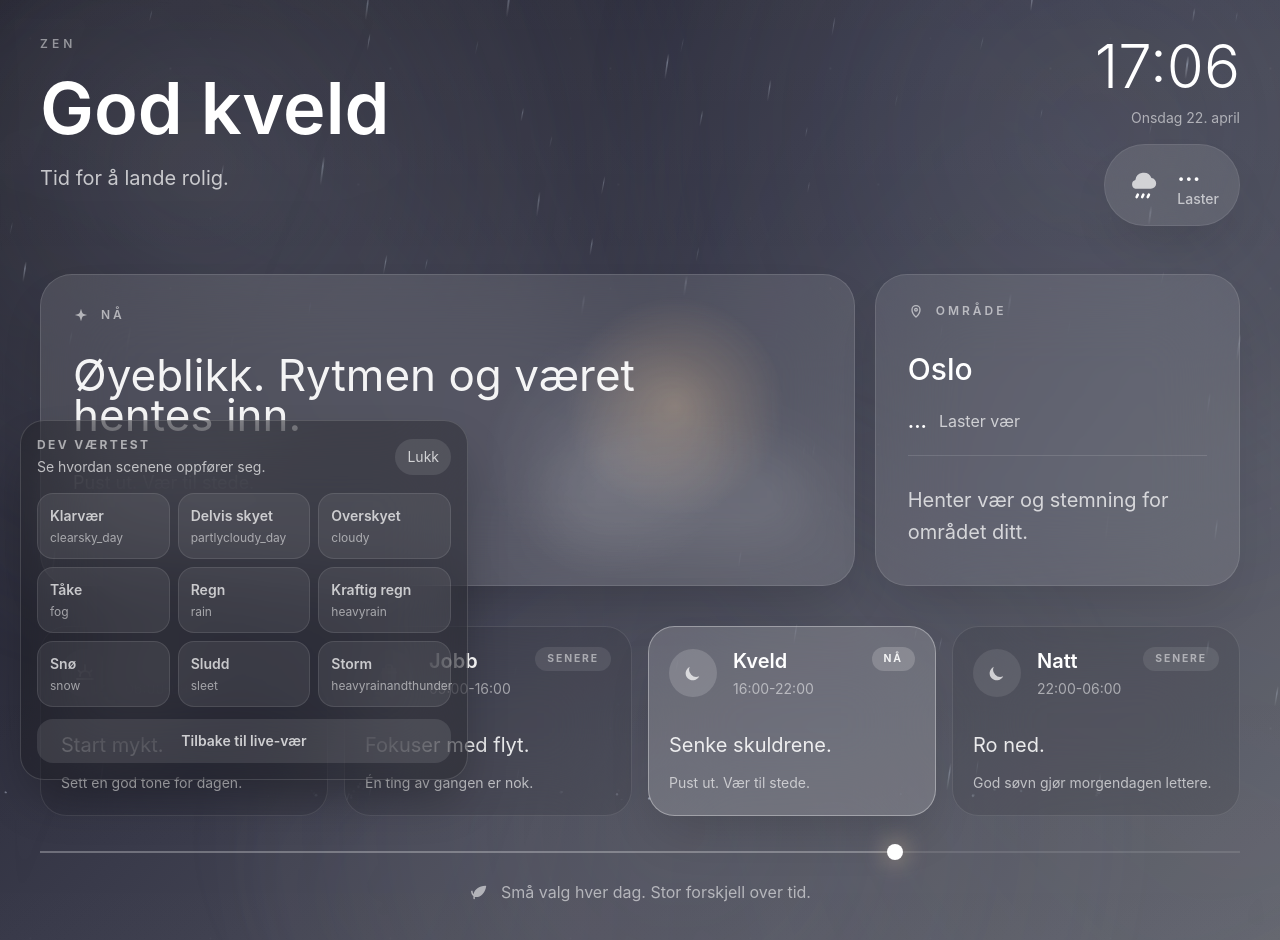
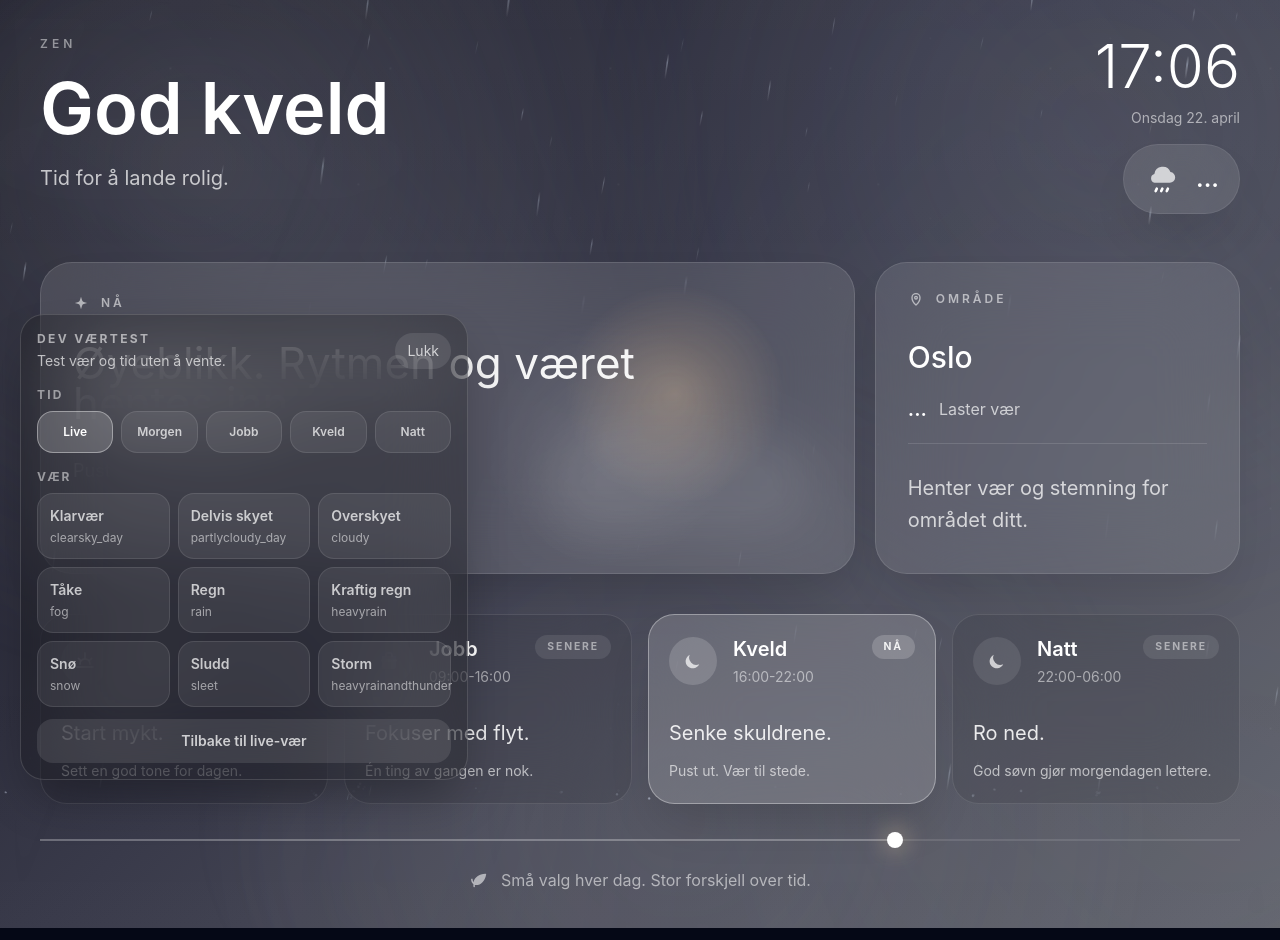
Before and after one commit to Simen27u/Zen, a React (Vite) app in the folder frontend/: page / in a window 1280 px wide. Both pictures are taken after a click on the button "VÆRTEST". Built offline with nearby package versions, Linux system fonts and the light colour scheme; no server answers.

Commit message:
DEV 1.3 night atmosphere and weather lab

```diff
--- a/frontend/src/components/AmbientBackdrop.tsx
+++ b/frontend/src/components/AmbientBackdrop.tsx
@@ -48,6 +48,14 @@ export default function AmbientBackdrop({ palette, scene }: { palette: Palette;
       alpha: number;
     };
 
+    type LightningBolt = {
+      points: Array<{ x: number; y: number }>;
+      branches: Array<Array<{ x: number; y: number }>>;
+      life: number;
+      maxLife: number;
+      alpha: number;
+    };
+
     let animationFrameId = 0;
     let width = 0;
     let height = 0;
@@ -56,6 +64,7 @@ export default function AmbientBackdrop({ palette, scene }: { palette: Palette;
     let lightningAt = Math.random() * 10 + 3;
     let lightningOpacity = 0;
     let elapsed = 0;
+    let lightningBolt: LightningBolt | null = null;
 
     const drops: Drop[] = [];
     const flakes: Flake[] = [];
@@ -210,6 +219,88 @@ export default function AmbientBackdrop({ palette, scene }: { palette: Palette;
       ctx.fill();
     }
 
+    function createLightningBolt(): LightningBolt {
+      const startX = randomBetween(width * 0.18, width * 0.78);
+      const endY = randomBetween(height * 0.32, height * 0.72);
+      const segmentCount = 8 + Math.floor(Math.random() * 4);
+      const points: LightningBolt["points"] = [];
+      const branches: LightningBolt["branches"] = [];
+
+      for (let i = 0; i <= segmentCount; i += 1) {
+        const progress = i / segmentCount;
+        points.push({
+          x: startX + Math.sin(progress * Math.PI * 1.4) * 34 + randomBetween(-32, 32) * (0.35 + progress),
+          y: progress * endY,
+        });
+      }
+
+      for (let i = 2; i < points.length - 2; i += 2) {
+        if (Math.random() > 0.72) continue;
+        const origin = points[i];
+        const direction = Math.random() > 0.5 ? 1 : -1;
+        const branchLength = randomBetween(58, 135);
+        const branchSegments = 2 + Math.floor(Math.random() * 3);
+        const branch: LightningBolt["points"] = [{ ...origin }];
+
+        for (let j = 1; j <= branchSegments; j += 1) {
+          const progress = j / branchSegments;
+          branch.push({
+            x: origin.x + direction * branchLength * progress + randomBetween(-14, 14),
+            y: origin.y + randomBetween(18, 54) * progress,
+          });
+        }
+
+        branches.push(branch);
+      }
+
+      return {
+        points,
+        branches,
+        life: 0.22,
+        maxLife: 0.22,
+        alpha: 0.92,
+      };
+    }
+
+    function strokeLightningPath(points: LightningBolt["points"], alpha: number, widthMultiplier = 1) {
+      if (points.length < 2) return;
+
+      ctx.beginPath();
+      points.forEach((point, index) => {
+        if (index === 0) ctx.moveTo(point.x, point.y);
+        else ctx.lineTo(point.x, point.y);
+      });
+
+      ctx.lineCap = "round";
+      ctx.lineJoin = "round";
+      ctx.shadowColor = `rgba(190, 218, 255, ${alpha * 0.8})`;
+      ctx.shadowBlur = 18 * widthMultiplier;
+      ctx.strokeStyle = `rgba(185, 213, 255, ${alpha * 0.34})`;
+      ctx.lineWidth = 8 * widthMultiplier;
+      ctx.stroke();
+
+      ctx.shadowBlur = 10 * widthMultiplier;
+      ctx.strokeStyle = `rgba(232, 242, 255, ${alpha})`;
+      ctx.lineWidth = 2.5 * widthMultiplier;
+      ctx.stroke();
+
+      ctx.shadowBlur = 0;
+    }
+
+    function drawLightningBolt(bolt: LightningBolt, delta: number) {
+      const alpha = Math.max(0, bolt.alpha * (bolt.life / bolt.maxLife));
+      strokeLightningPath(bolt.points, alpha, 1);
+      bolt.branches.forEach((branch) => strokeLightningPath(branch, alpha * 0.74, 0.58));
+
+      ctx.fillStyle = `rgba(190, 215, 255, ${alpha * 0.055})`;
+      ctx.fillRect(0, 0, width, height);
+
+      bolt.life -= delta;
+      if (bolt.life <= 0) {
+        lightningBolt = null;
+      }
+    }
+
     resize();
 
     for (let i = 0; i < rainCount; i += 1) {
@@ -264,14 +355,19 @@ export default function AmbientBackdrop({ palette, scene }: { palette: Palette;
       }
 
       if (thunder && elapsed >= lightningAt) {
-        lightningOpacity = 0.9;
+        lightningBolt = createLightningBolt();
+        lightningOpacity = 0.18;
         lightningAt = elapsed + Math.random() * 7 + 4;
+      }
+
+      if (lightningBolt) {
+        drawLightningBolt(lightningBolt, delta);
       }
 
       if (lightningOpacity > 0) {
         ctx.fillStyle = `rgba(235, 242, 255, ${lightningOpacity})`;
         ctx.fillRect(0, 0, width, height);
-        lightningOpacity = Math.max(0, lightningOpacity - delta * 5.5);
+        lightningOpacity = Math.max(0, lightningOpacity - delta * 3.8);
       }
 
       animationFrameId = window.requestAnimationFrame(animate);
@@ -296,6 +392,7 @@ export default function AmbientBackdrop({ palette, scene }: { palette: Palette;
   const showFog = sky === "foggy";
   const showClouds = sky === "cloudy" || sky === "partly_cloudy" || sky === "storm";
   const showSun = sky === "clear" || sky === "partly_cloudy";
+  const showStars = scene.isNight;
 
   return (
     <>
@@ -351,6 +448,21 @@ export default function AmbientBackdrop({ palette, scene }: { palette: Palette;
           animation: "grainDrift 48s linear infinite",
         }}
       />
+
+      {showStars ? (
+        <div className="pointer-events-none absolute inset-0 opacity-45">
+          <div
+            className="absolute inset-0"
+            style={{
+              backgroundImage:
+                "radial-gradient(circle at 12% 18%, rgba(255,255,255,0.95) 0 0.7px, transparent 1px), radial-gradient(circle at 28% 36%, rgba(255,255,255,0.7) 0 0.6px, transparent 0.9px), radial-gradient(circle at 46% 16%, rgba(255,255,255,0.8) 0 0.7px, transparent 1px), radial-gradient(circle at 64% 32%, rgba(255,255,255,0.65) 0 0.6px, transparent 0.9px), radial-gradient(circle at 86% 20%, rgba(255,255,255,0.85) 0 0.7px, transparent 1px), radial-gradient(circle at 76% 58%, rgba(255,255,255,0.58) 0 0.6px, transparent 0.9px), radial-gradient(circle at 18% 72%, rgba(255,255,255,0.7) 0 0.7px, transparent 1px)",
+              backgroundSize: "340px 260px, 420px 320px, 520px 380px, 460px 300px, 390px 310px, 560px 420px, 480px 360px",
+              animation: "starDrift 90s linear infinite, starBreath 7s ease-in-out infinite",
+            }}
+          />
+          <div className="absolute left-[8%] top-[12%] h-36 w-36 rounded-full bg-sky-200/[0.05] blur-3xl" />
+        </div>
+      ) : null}
 
       {showFog ? (
         <div className="pointer-events-none absolute inset-0 opacity-30">
@@ -413,6 +525,14 @@ export default function AmbientBackdrop({ palette, scene }: { palette: Palette;
           0% { transform: translate3d(0, 0, 0); }
           100% { transform: translate3d(-2.5%, 1.5%, 0); }
         }
+        @keyframes starDrift {
+          0% { transform: translate3d(0, 0, 0); }
+          100% { transform: translate3d(-1.2%, 0.8%, 0); }
+        }
+        @keyframes starBreath {
+          0%, 100% { opacity: 0.58; }
+          50% { opacity: 0.88; }
+        }
         @keyframes fogDrift {
           0%, 100% { transform: translateX(0); }
           50% { transform: translateX(4%); }
--- a/frontend/src/components/ZenDayUI.tsx
+++ b/frontend/src/components/ZenDayUI.tsx
@@ -31,6 +31,14 @@ const weatherSamples = [
   { label: "Storm", symbolCode: "heavyrainandthunder", temperature: 11 },
 ] as const;
 
+const timeSamples = [
+  { label: "Live", sectionTitle: null },
+  { label: "Morgen", sectionTitle: "Morgen" },
+  { label: "Jobb", sectionTitle: "Jobb" },
+  { label: "Kveld", sectionTitle: "Kveld" },
+  { label: "Natt", sectionTitle: "Natt" },
+] as const satisfies ReadonlyArray<{ label: string; sectionTitle: SectionTitle | null }>;
+
 export default function ZenDayUI() {
   const [now, setNow] = useState<Date>(new Date());
   const [weatherData, setWeatherData] = useState<WeatherApiResponse | null>(null);
@@ -38,6 +46,7 @@ export default function ZenDayUI() {
   const [weatherError, setWeatherError] = useState<string>("");
   const [isLoadingWeather, setIsLoadingWeather] = useState<boolean>(true);
   const [weatherOverride, setWeatherOverride] = useState<(typeof weatherSamples)[number] | null>(null);
+  const [sectionOverride, setSectionOverride] = useState<SectionTitle | null>(null);
   const [isWeatherLabOpen, setIsWeatherLabOpen] = useState<boolean>(false);
 
   useEffect(() => {
@@ -130,7 +139,11 @@ export default function ZenDayUI() {
 
   const dateLabel = useMemo(() => formatDate(now), [now]);
   const timeLabel = useMemo(() => formatTime(now), [now]);
-  const activeSectionTitle = useMemo(() => getPeriodName(now), [now]);
+  const liveSectionTitle = useMemo(() => getPeriodName(now), [now]);
+  const activeSectionTitle = sectionOverride || liveSectionTitle;
+  const displayNow = useMemo(() => getPreviewDate(now, sectionOverride), [now, sectionOverride]);
+  const displayTimeLabel = useMemo(() => formatTime(displayNow), [displayNow]);
+  const dayProgress = useMemo(() => getDayProgress(displayNow), [displayNow]);
 
   const liveWeather: WeatherViewModel = weatherData?.weather
     ? {
@@ -167,8 +180,7 @@ export default function ZenDayUI() {
   );
   const sections = useMemo(() => buildSections(activeSectionTitle), [activeSectionTitle]);
   const activeSection = sections.find((section) => section.title === activeSectionTitle) || sections[0];
-  const palette = useMemo(() => getWeatherPalette(scene, now), [scene, now]);
-  const dayProgress = useMemo(() => getDayProgress(now), [now]);
+  const palette = useMemo(() => getWeatherPalette(scene, displayNow), [scene, displayNow]);
   const weatherIcon = getWeatherIcon(displayWeather.symbolCode, activeSectionTitle);
 
   return (
@@ -190,17 +202,12 @@ export default function ZenDayUI() {
 
           <div className="flex flex-col items-start gap-4 lg:items-end">
             <div className="text-left lg:text-right">
-              <p className="text-5xl font-light leading-none tracking-normal sm:text-6xl">{timeLabel}</p>
+              <p className="text-5xl font-light leading-none tracking-normal sm:text-6xl">{displayTimeLabel}</p>
               <p className="mt-3 text-sm text-white/[0.56]">{dateLabel}</p>
             </div>
             <div className="flex items-center gap-4 rounded-full border border-white/[0.08] bg-white/[0.11] px-5 py-4 shadow-2xl shadow-black/10 backdrop-blur-2xl">
               <WeatherGlyph icon={weatherIcon} className="h-9 w-9 text-white" />
-              <div>
-                <p className="text-2xl font-semibold leading-none">{isLoadingWeather && !weatherOverride ? "..." : `${displayWeather.temperature ?? "-"}°`}</p>
-                <p className="mt-1 text-sm font-medium text-white/[0.64]">
-                  {isLoadingWeather && !weatherOverride ? "Laster" : displayWeather.conditionLabel}
-                </p>
-              </div>
+              <p className="text-2xl font-semibold leading-none">{isLoadingWeather && !weatherOverride ? "..." : `${displayWeather.temperature ?? "-"}°`}</p>
             </div>
           </div>
         </header>
@@ -305,9 +312,14 @@ export default function ZenDayUI() {
 
       <WeatherLab
         activeSample={weatherOverride?.symbolCode || ""}
+        activeSection={sectionOverride}
         isOpen={isWeatherLabOpen}
         onClose={() => setIsWeatherLabOpen(false)}
-        onReset={() => setWeatherOverride(null)}
+        onReset={() => {
+          setWeatherOverride(null);
+          setSectionOverride(null);
+        }}
+        onSelectSection={setSectionOverride}
         onSelect={(sample) => setWeatherOverride(sample)}
         onToggle={() => setIsWeatherLabOpen((open) => !open)}
       />
@@ -361,16 +373,20 @@ function getGreetingSubtext(sectionTitle: SectionTitle) {
 
 function WeatherLab({
   activeSample,
+  activeSection,
   isOpen,
   onClose,
   onReset,
+  onSelectSection,
   onSelect,
   onToggle,
 }: {
   activeSample: string;
+  activeSection: SectionTitle | null;
   isOpen: boolean;
   onClose: () => void;
   onReset: () => void;
+  onSelectSection: (sectionTitle: SectionTitle | null) => void;
   onSelect: (sample: (typeof weatherSamples)[number]) => void;
   onToggle: () => void;
 }) {
@@ -391,14 +407,38 @@ function WeatherLab({
       <div className="flex items-center justify-between gap-4">
         <div>
           <p className="text-xs font-bold uppercase tracking-[0.2em] text-white/[0.58]">DEV værtest</p>
-          <p className="mt-1 text-sm text-white/[0.68]">Se hvordan scenene oppfører seg.</p>
+          <p className="mt-1 text-sm text-white/[0.68]">Test vær og tid uten å vente.</p>
         </div>
         <button className="rounded-full bg-white/[0.1] px-3 py-2 text-sm text-white/[0.74] transition hover:bg-white/[0.16] hover:text-white" type="button" onClick={onClose}>
           Lukk
         </button>
       </div>
 
-      <div className="mt-4 grid grid-cols-2 gap-2 sm:grid-cols-3">
+      <div className="mt-4">
+        <p className="mb-2 text-xs font-bold uppercase tracking-[0.18em] text-white/[0.5]">Tid</p>
+        <div className="grid grid-cols-5 gap-2">
+          {timeSamples.map((sample) => {
+            const active = activeSection === sample.sectionTitle;
+            return (
+              <button
+                key={sample.label}
+                className={`rounded-2xl border px-2 py-3 text-center text-xs font-semibold transition ${
+                  active ? "border-white/[0.38] bg-white/[0.18] text-white" : "border-white/[0.1] bg-white/[0.07] text-white/[0.72] hover:bg-white/[0.12]"
+                }`}
+                type="button"
+                onClick={() => onSelectSection(sample.sectionTitle)}
+              >
+                {sample.label}
+              </button>
+            );
+          })}
+        </div>
+      </div>
+
+      <div className="mt-4">
+        <p className="mb-2 text-xs font-bold uppercase tracking-[0.18em] text-white/[0.5]">Vær</p>
+      </div>
+      <div className="grid grid-cols-2 gap-2 sm:grid-cols-3">
         {weatherSamples.map((sample) => {
           const active = activeSample === sample.symbolCode;
           return (
@@ -422,6 +462,21 @@ function WeatherLab({
       </button>
     </div>
   );
+}
+
+function getPreviewDate(now: Date, sectionTitle: SectionTitle | null) {
+  if (!sectionTitle) return now;
+
+  const preview = new Date(now);
+  const hourBySection: Record<SectionTitle, number> = {
+    Morgen: 7,
+    Jobb: 12,
+    Kveld: 19,
+    Natt: 23,
+  };
+
+  preview.setHours(hourBySection[sectionTitle], 0, 0, 0);
+  return preview;
 }
 
 function getDayProgress(date: Date) {
```
Also changed, not shown: 1 other file (tests, documents, lock files or other folders).
